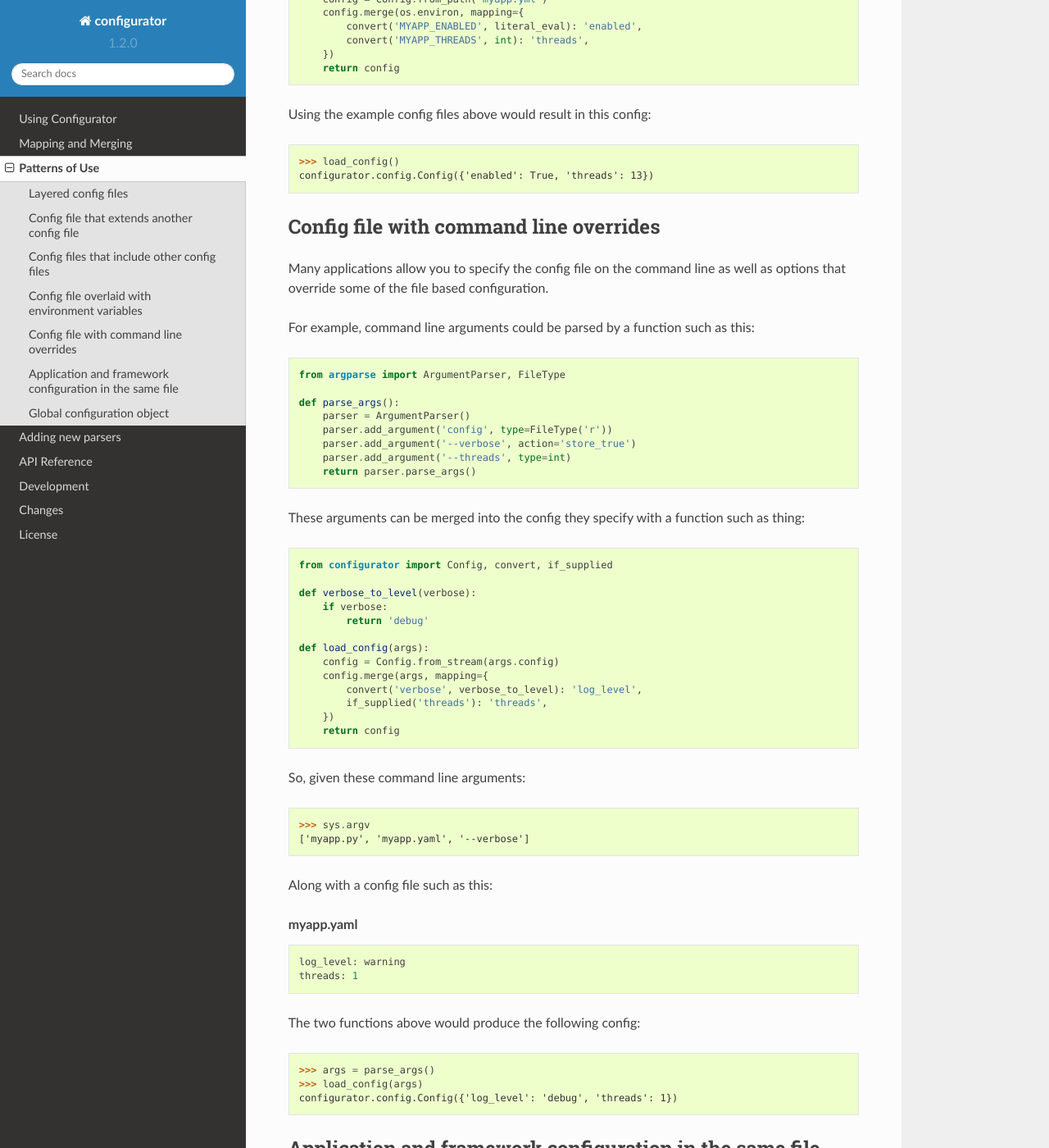
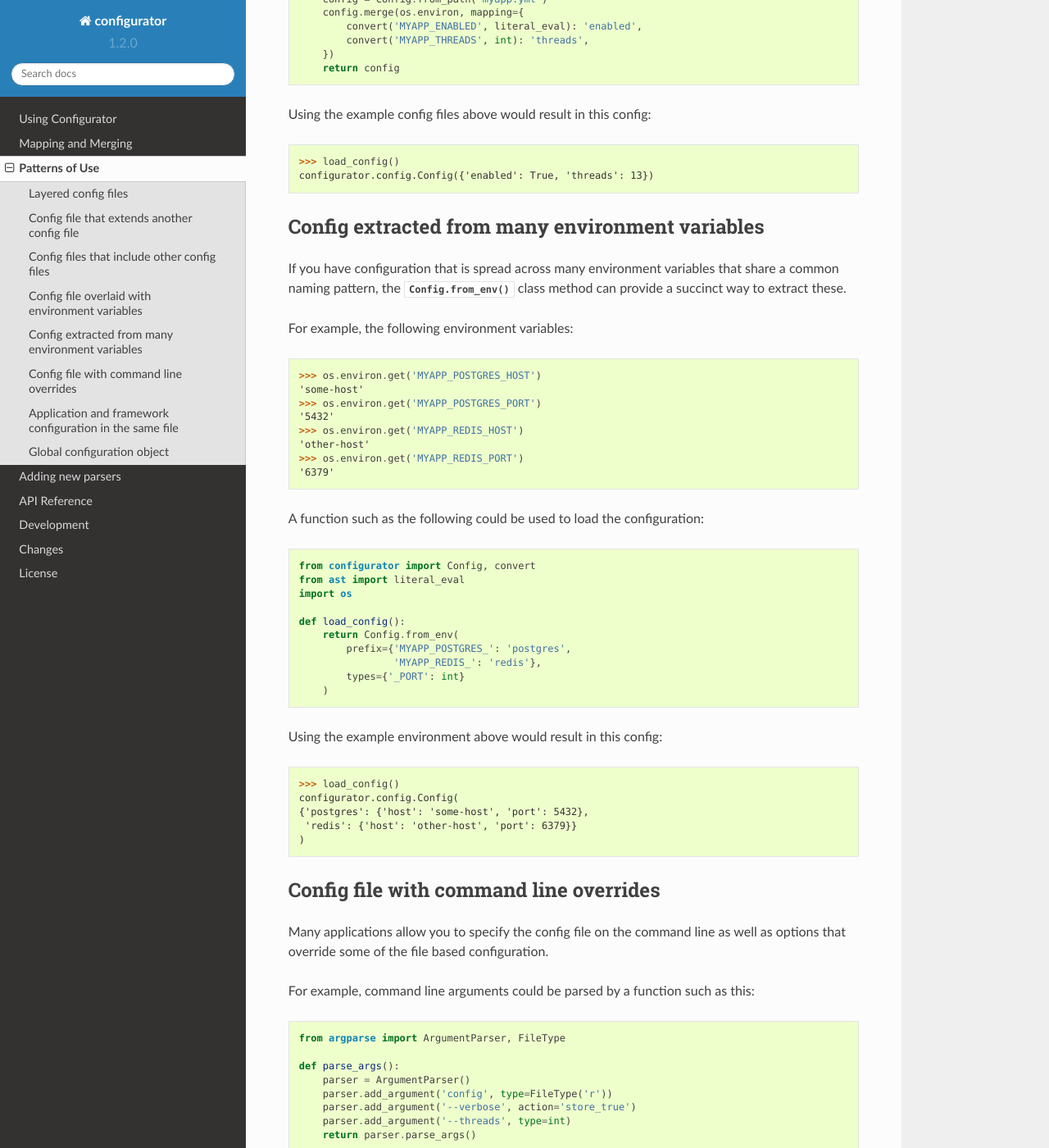
Before and after one commit to simplistix/configurator, a Sphinx documentation site: the page built from docs/patterns.rst, in a window 1280 px wide and 1400 px high, scrolled down 3520 px. Shown: the whole window at 82% size. Built offline with Sphinx 7.4.7 and the Read the Docs theme 2.0.0, drawn with Linux system fonts in a browser that asks for light colours.

Commit message:
Add documentation.

```diff
--- a/docs/patterns.rst
+++ b/docs/patterns.rst
@@ -213,6 +213,54 @@ Using the example config files above would result in this config:
 >>> load_config()
 configurator.config.Config({'enabled': True, 'threads': 13})
 
+Config extracted from many environment variables
+------------------------------------------------
+
+If you have configuration that is spread across many environment
+variables that share a common naming pattern, the :meth:`Config.from_env`
+class method can provide a succinct way to extract these.
+
+.. invisible-code-block: python
+
+    replace('os.environ.MYAPP_POSTGRES_HOST', 'some-host', strict=False)
+    replace('os.environ.MYAPP_POSTGRES_PORT', '5432', strict=False)
+    replace('os.environ.MYAPP_REDIS_HOST', 'other-host', strict=False)
+    replace('os.environ.MYAPP_REDIS_PORT', '6379', strict=False)
+
+For example, the following environment variables:
+
+>>> os.environ.get('MYAPP_POSTGRES_HOST')
+'some-host'
+>>> os.environ.get('MYAPP_POSTGRES_PORT')
+'5432'
+>>> os.environ.get('MYAPP_REDIS_HOST')
+'other-host'
+>>> os.environ.get('MYAPP_REDIS_PORT')
+'6379'
+
+A function such as the following could be used to load the configuration:
+
+.. code-block:: python
+
+    from configurator import Config, convert
+    from ast import literal_eval
+    import os
+
+    def load_config():
+        return Config.from_env(
+            prefix={'MYAPP_POSTGRES_': 'postgres',
+                    'MYAPP_REDIS_': 'redis'},
+            types={'_PORT': int}
+        )
+
+Using the example environment above would result in this config:
+
+>>> load_config()
+configurator.config.Config(
+{'postgres': {'host': 'some-host', 'port': 5432},
+ 'redis': {'host': 'other-host', 'port': 6379}}
+)
+
 Config file with command line overrides
 ---------------------------------------
 
```
Also changed, not shown: 1 other file.
